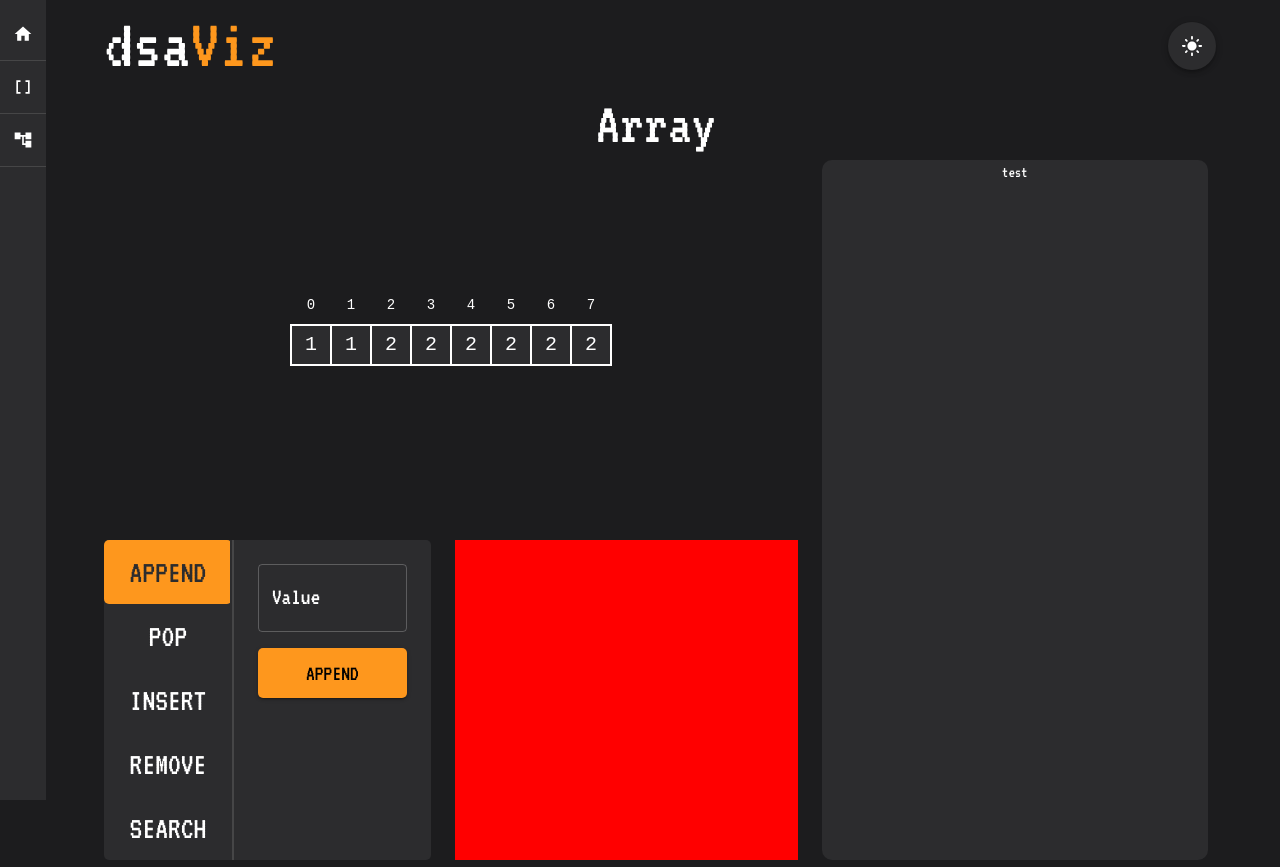
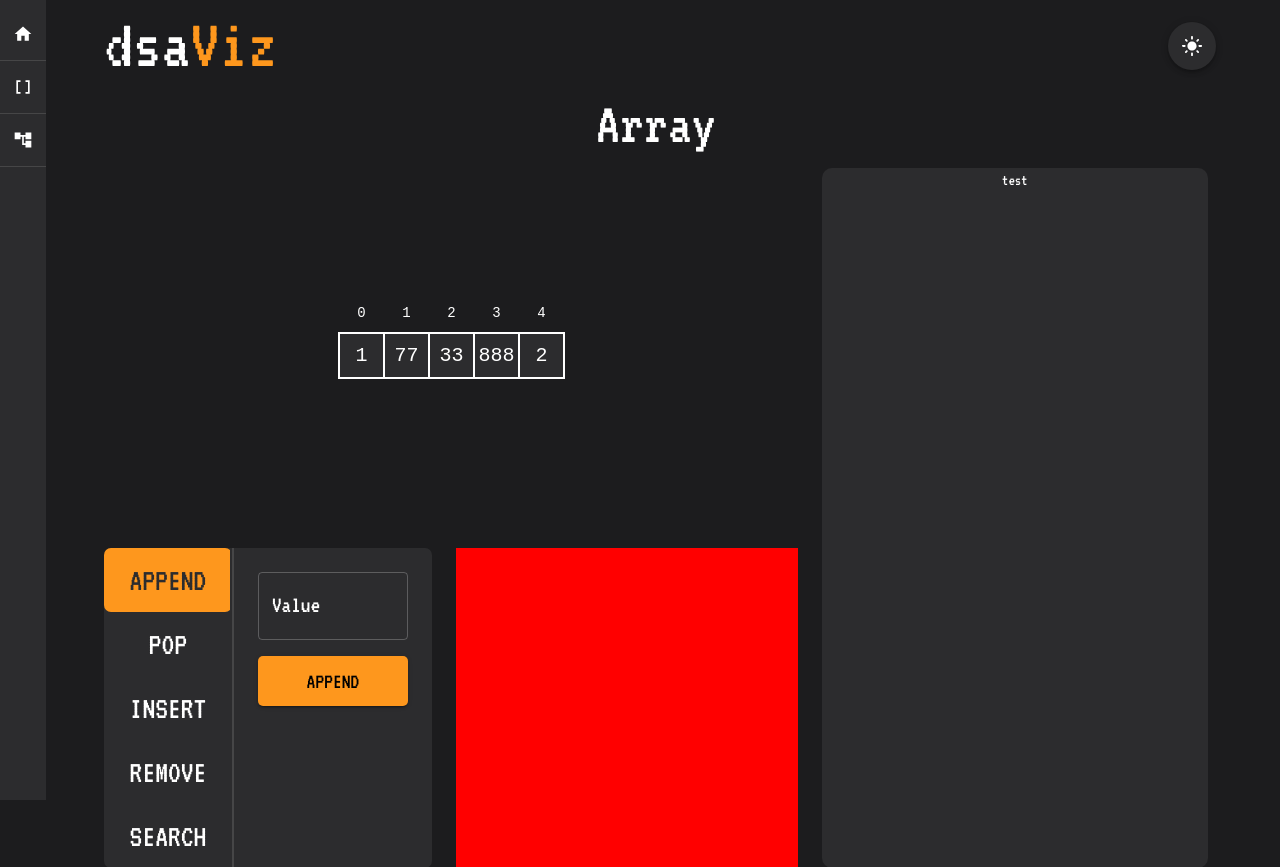
Before and after one commit to lukereed1/dsaviz, a React (Vite) app: page /array in a window 1280 px wide. Shown: the top 867 px of the page. Built offline with nearby package versions, Linux system fonts and the light colour scheme.

Commit message:
- Array append visualised - Array pop visualised

```diff
--- a/src/app/components/IndexTextInput.tsx
+++ b/src/app/components/IndexTextInput.tsx
@@ -3,9 +3,15 @@ import { ChangeEvent } from "react";
 
 interface Props {
 	setIndex: (index: string) => void;
+	marginTop: number;
+	defaultValue?: number;
 }
 
-export default function IndexTextInput({ setIndex }: Props) {
+export default function IndexTextInput({
+	setIndex,
+	marginTop,
+	defaultValue,
+}: Props) {
 	const theme = useTheme();
 	const handleChange = (event: ChangeEvent<HTMLInputElement>) => {
 		setIndex(event.target.value);
@@ -13,7 +19,7 @@ export default function IndexTextInput({ setIndex }: Props) {
 
 	return (
 		<TextField
-			sx={{ marginTop: 2 }}
+			sx={{ marginTop: marginTop }}
 			onChange={handleChange}
 			inputProps={{
 				style: {
@@ -29,7 +35,8 @@ export default function IndexTextInput({ setIndex }: Props) {
 			}}
 			id="outlined-basic"
 			label="Index"
-			variant="outlined">
+			variant="outlined"
+			defaultValue={defaultValue === undefined ? "" : defaultValue}>
 			Index
 		</TextField>
 	);
--- a/src/app/components/OperationButton.tsx
+++ b/src/app/components/OperationButton.tsx
@@ -2,18 +2,16 @@ import { Button } from "@mui/material";
 
 interface Props {
 	label: string;
+	operation: () => void;
 }
 
-export default function OperationButton({ label }: Props) {
-	const handleClick = () => {
-		console.log(label);
-	};
-
+export default function OperationButton({ label, operation }: Props) {
 	return (
 		<Button
 			variant="contained"
-			onClick={handleClick}
+			onClick={operation}
 			sx={{
+				minWidth: 150,
 				marginTop: 2,
 				color: "text.secondary",
 				bgcolor: "secondary.main",
--- a/src/app/components/VerticalTabs.tsx
+++ b/src/app/components/VerticalTabs.tsx
@@ -49,7 +49,7 @@ export default function VerticalTabs({ operations }: VerticalTabsProps) {
 				bgcolor: "primary.main",
 				display: "flex",
 				height: "100%",
-				borderRadius: "5px",
+				borderRadius: "7px",
 			}}>
 			<Tabs
 				orientation="vertical"
@@ -66,7 +66,7 @@ export default function VerticalTabs({ operations }: VerticalTabsProps) {
 					<Tab
 						key={index}
 						sx={{
-							borderRadius: "5px",
+							borderRadius: "7px",
 							fontSize: 32,
 							color: "text.primary",
 							...(value === index && {
--- a/src/pages/data-structures/DataStructurePageTemplate.tsx
+++ b/src/pages/data-structures/DataStructurePageTemplate.tsx
@@ -17,7 +17,8 @@ export default function DataStructurePageTemplate(props: Props) {
 				display={"flex"}
 				textAlign={"center"}
 				gap={3}
-				height={700}>
+				height={700}
+				marginTop={1}>
 				<Box
 					alignContent={"center"}
 					display={"flex"}
--- a/src/pages/data-structures/array/Array2D.tsx
+++ b/src/pages/data-structures/array/Array2D.tsx
@@ -14,7 +14,7 @@ export default function Array2D({ data }: Props) {
 		if (svgRef.current) {
 			const svg = d3.select(svgRef.current);
 			const height = 80;
-			const cellSize = 40;
+			const cellSize = 45;
 			const width = data.length * cellSize + 5;
 
 			svg.attr("width", width)
--- a/src/pages/data-structures/array/ArrayOperations.tsx
+++ b/src/pages/data-structures/array/ArrayOperations.tsx
@@ -5,10 +5,85 @@ import IndexTextInput from "../../../app/components/IndexTextInput";
 
 interface Props {
 	operation: string;
-	value?: string;
-	index?: string;
-	setValue: (value: string) => void;
-	setIndex?: (value: string) => void;
+	value?: number;
+	index?: number;
+	array: number[];
+	setValue?: (value: number) => void;
+	setIndex?: (value: number) => void;
+	setArray: (nums: number[]) => void;
+}
+
+export default function ArrayOperations(props: Props) {
+	const { operation, value, array, index, setValue, setIndex, setArray } =
+		props;
+
+	function handleAppend() {
+		if (value === undefined) {
+			return;
+		}
+		console.log(typeof value);
+		setArray([...array, value!]);
+	}
+
+	function handlePop() {
+		if (index === undefined) {
+			// Removes last element
+			setArray(array.slice(0, -1));
+		} else {
+			// Removes element at specific index
+			array.splice(index, 1);
+			setArray([...array]);
+		}
+	}
+
+	switch (operation) {
+		case "Append":
+			return (
+				<Box sx={boxStyles}>
+					<ValueTextInput setValue={setValue!} />
+					<OperationButton label="Append" operation={handleAppend} />
+				</Box>
+			);
+			break;
+		case "Pop":
+			return (
+				<Box sx={boxStyles}>
+					<IndexTextInput
+						setIndex={setIndex!}
+						marginTop={0}
+						defaultValue={-1}
+					/>
+					<OperationButton label="Pop" operation={handlePop} />
+				</Box>
+			);
+			break;
+		case "Insert":
+			return (
+				<Box sx={boxStyles}>
+					<ValueTextInput setValue={setValue!} />
+					<IndexTextInput setIndex={setIndex!} marginTop={2} />
+					<OperationButton label="Insert" />
+				</Box>
+			);
+			break;
+
+		case "Remove":
+			return (
+				<Box sx={boxStyles}>
+					<ValueTextInput setValue={props.setValue!} />
+					<IndexTextInput setIndex={props.setIndex!} marginTop={2} />
+					<OperationButton label="Remove" />
+				</Box>
+			);
+			break;
+		case "Search":
+			return (
+				<Box sx={boxStyles}>
+					<ValueTextInput setValue={props.setValue!} />
+					<OperationButton label="Search" />
+				</Box>
+			);
+	}
 }
 
 const boxStyles = {
@@ -17,51 +92,3 @@ const boxStyles = {
 	padding: 2,
 	marginTop: 0,
 };
-
-export default function ArrayOperations(props: Props) {
-	const { operation } = props;
-
-	switch (operation) {
-		case "Append":
-			return (
-				<Box sx={boxStyles}>
-					<ValueTextInput setValue={props.setValue} />
-					<OperationButton label="Append" />
-				</Box>
-			);
-			break;
-		case "Insert":
-			return (
-				<Box sx={boxStyles}>
-					<ValueTextInput setValue={props.setValue} />
-					<IndexTextInput setIndex={props.setIndex!} />
-					<OperationButton label="Insert" />
-				</Box>
-			);
-			break;
-		case "Pop":
-			return (
-				<Box sx={boxStyles}>
-					<ValueTextInput setValue={props.setValue} />
-					<OperationButton label="Pop" />
-				</Box>
-			);
-			break;
-		case "Remove":
-			return (
-				<Box sx={boxStyles}>
-					<ValueTextInput setValue={props.setValue} />
-					<IndexTextInput setIndex={props.setIndex!} />
-					<OperationButton label="Remove" />
-				</Box>
-			);
-			break;
-		case "Search":
-			return (
-				<Box sx={boxStyles}>
-					<ValueTextInput setValue={props.setValue} />
-					<OperationButton label="Search" />
-				</Box>
-			);
-	}
-}
--- a/src/pages/data-structures/array/ArrayPage.tsx
+++ b/src/pages/data-structures/array/ArrayPage.tsx
@@ -6,9 +6,9 @@ import ArrayOperations from "./ArrayOperations";
 import { Typography } from "@mui/material";
 
 export default function ArrayPage() {
-	const [valueInput, setValueInput] = useState("");
-	const [indexInput, setIndexInput] = useState("");
-	const [array, setArray] = useState([]);
+	const [valueInput, setValueInput] = useState<number>();
+	const [indexInput, setIndexInput] = useState<number>();
+	const [array, setArray] = useState([1, 77, 33, 888, 2]);
 
 	const arrayOperations = [
 		{
@@ -16,15 +16,23 @@ export default function ArrayPage() {
 			children: (
 				<ArrayOperations
 					operation="Append"
+					array={array}
+					value={valueInput}
 					setValue={setValueInput}
-					value={valueInput}
+					setArray={setArray}
 				/>
 			),
 		},
 		{
 			label: "Pop",
 			children: (
-				<ArrayOperations operation="Pop" setValue={setValueInput} />
+				<ArrayOperations
+					operation="Pop"
+					array={array}
+					index={indexInput}
+					setIndex={setIndexInput}
+					setArray={setArray}
+				/>
 			),
 		},
 		{
@@ -60,7 +68,7 @@ export default function ArrayPage() {
 			<DataStructurePageTemplate
 				header="Array"
 				operations={<VerticalTabs operations={arrayOperations} />}
-				dataStructure={<Array2D data={[1, 1, 2, 2, 2, 2, 2, 2]} />}
+				dataStructure={<Array2D data={array} />}
 			/>
 			<Typography variant="h1">{valueInput}</Typography>
 			<Typography variant="h1">{indexInput}</Typography>
```
